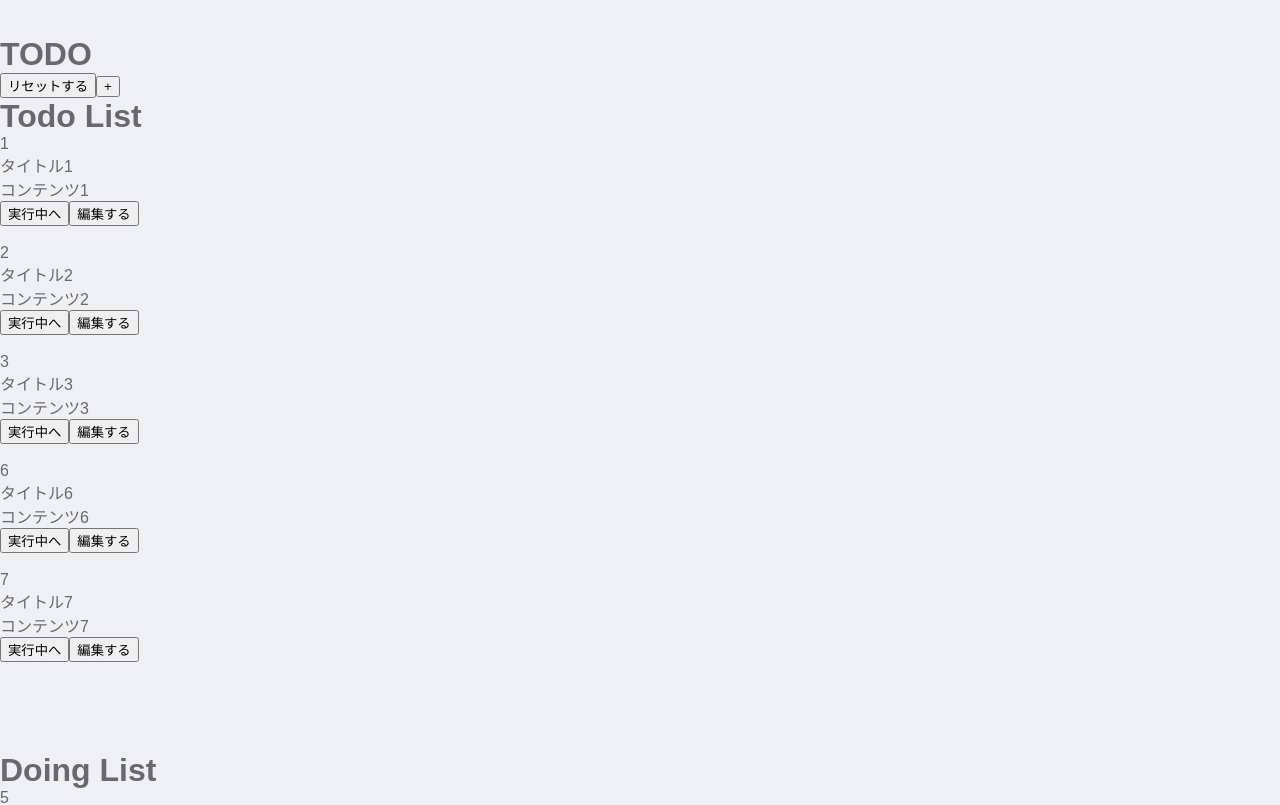
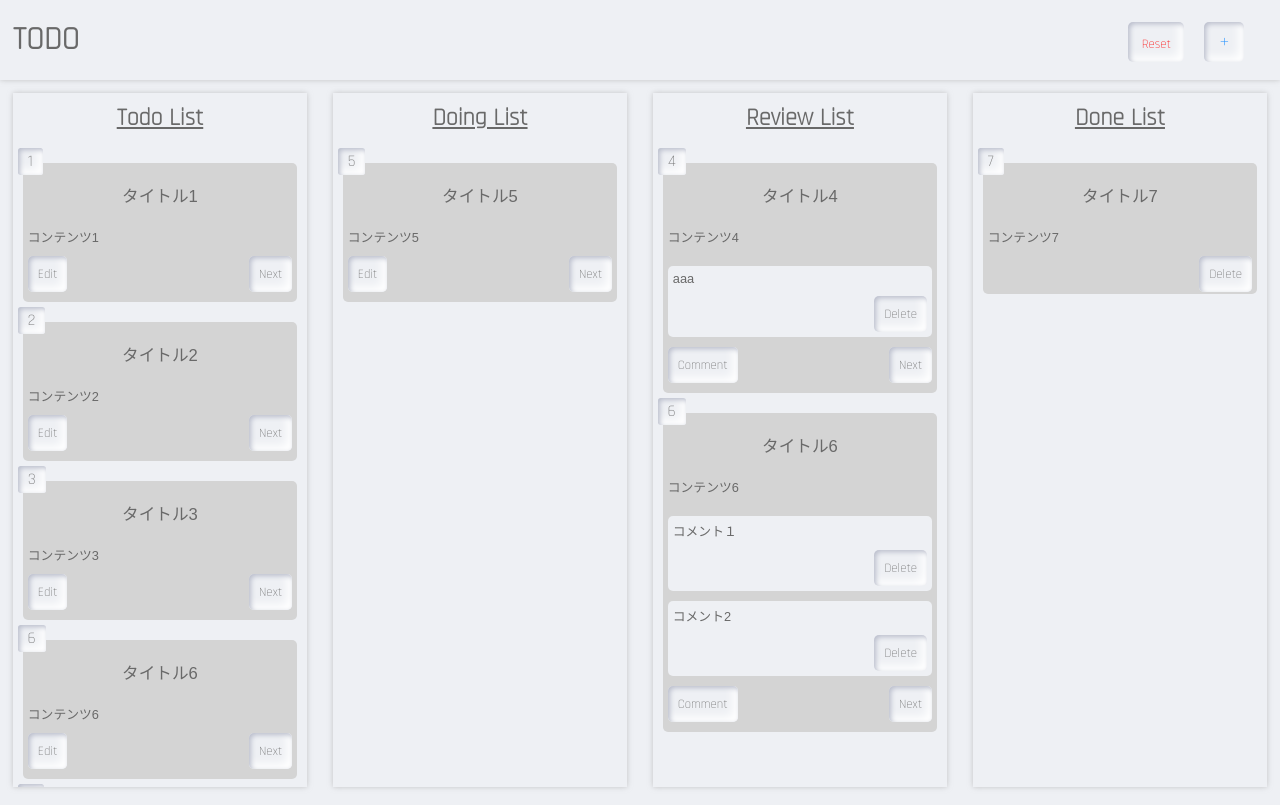
Before and after one commit to sho1374k/todo-react, a React (Create React App) app: page / in a window 1280 px wide. Shown: the top 805 px of the page. Built offline with nearby package versions, Linux system fonts and the light colour scheme.

Commit message:
style追加

```diff
--- a/src/assets/sass/reset.scss
+++ b/src/assets/sass/reset.scss
@@ -11,7 +11,6 @@ body,div,dl,dt,dd,ul,ol,li,h1,h2,h3,h4,h5,h6,pre,code,form,fieldset,legend,input
 blockquote,th,td {
   margin:0;
   padding:0;
-  white-space: pre-line;
 }
 table {
   border-collapse:collapse;
@@ -91,5 +90,8 @@ a {
   cursor:pointer;
 }
 
+// white-space: pre-line;
+
+
 @import url('https://fonts.googleapis.com/css2?family=Rajdhani:wght@300&display=swap');
 // font-family: 'Rajdhani', sans-serif;
--- a/src/assets/sass/style.scss
+++ b/src/assets/sass/style.scss
@@ -1,3 +1,427 @@
-.aaa{
-  color: #000;
+// 変数
+$shadow: 0px 0px 5px rgba(162, 162, 162, 0.571);
+$family:'Rajdhani', sans-serif;
+$gray:dimgray;
+$blue:#2b95ff;
+$base-color:#EEF0F4;
+
+// 関数
+@mixin position($position, $top, $right,$bottom, $left){
+  position: $position;
+  top: $top;
+  right: $right;
+  left: $left;
+  bottom: $bottom;
 }
+
+// header
+.header{
+  height: 10vh;
+  width: 100%;
+  box-shadow: $shadow;
+  position: relative;
+  &-title{
+    font-family: $family;
+    line-height: 10vh;
+    @include position(absolute,0 ,none,0 ,1vw)
+  }
+  &-btns{
+    @include position(absolute, none, 2vw, 1vh, none);
+    .btn-reset{
+      margin: 10px;
+      color: red;
+      height: 5vh;
+      width: 7vh;
+      padding: 5px 0 0 0 ;
+    }
+    .btn-open-form{
+      margin: 10px;
+      padding: 0px;
+      height: 5vh;
+      width: 5vh;
+      color: $blue;
+      font-size: 20px;
+    }
+  }
+}
+
+// btn
+.btn{
+  padding: 10px;
+  border: none;
+  background: #EEF0F4;
+  box-shadow:  inset 2px 2px 5px #BABECC, inset -5px -5px 10px #fff;
+  border-radius: 5px;
+  font-family: $family;
+  color: $gray;
+  font-size: 1vw;
+  cursor: pointer;
+  &:hover{
+    color: $gray;
+    box-shadow:  inset 1px 1px 2px #BABECC, inset -1px -1px 2px #fff;
+  }
+}
+
+// main
+main{
+  height: 90vh;
+  width: 100%;
+  display: flex;
+}
+
+// form
+.modal{
+  @include position(fixed, 0, 0, none,none );
+  background-color: rgba(0, 0, 0, 0.757);
+  z-index: 9999;
+  transform: rotateZ(9999px);
+  width: 100vw;
+}
+.form{
+  @include position(absolute,0,0,0,0 );
+  margin: auto;
+  padding: 10px;
+  max-height: 450px;
+  width: 50vh;
+  &-title{
+    min-height: 5vh;
+    padding: 10px;
+    margin: 10px;
+    position: relative;
+    &_input{
+      display: inline-block;
+      height: 5vh;
+      width: 95%;
+      padding: 0px 2.5%;
+      @include position(absolute,0 ,0 ,none ,0);
+      box-shadow:  inset 2px 2px 5px #BABECC, inset -5px -5px 10px #fff;
+      margin: auto;
+      border: none;
+      border-radius: 5px;
+      font-size: 1.3vw;
+    }
+    &_error{
+      padding: 0px 10px;
+      text-align: center;
+      font-size: 1vw;
+      color: red;
+      background-color: $base-color;
+      margin-top: 5vh;
+      border-radius: 5px;
+    }
+  }
+  &-content{
+    min-height: 30vh;
+    padding: 10px;
+    margin: 10px;
+    position: relative;
+    &_input{
+      display: inline-block;
+      height: 30vh;
+      resize: none;
+      width: 95%;
+      padding: 0px 2.5%;
+      border: none;
+      @include position(absolute,0 ,0 ,none ,0);
+      margin: auto;
+      background: $base-color;
+      box-shadow:  inset 2px 2px 5px #BABECC, inset -5px -5px 10px #fff;
+      border-radius: 5px;
+      font-size: 1vw;
+    }
+    &_error{
+      font-size: 1vw;
+      padding: 0px 10px;
+      text-align: center;
+      color: red;
+      background-color: $base-color;
+      margin-top: 30vh;
+      border-radius: 5px;
+    }
+  }
+  &-btns{
+    height: 5vh;
+    margin: 10px;
+    display: flex;
+    justify-content: space-around;
+    .btn-add-todo{
+      color: $blue;
+      border-radius: 5px;
+      cursor: pointer;
+      &:hover{
+        color: $gray;
+      }
+    }
+    .btn-close-form{
+      color: red;
+      border-radius: 5px;
+      &:hover{
+        color: $gray;
+      }
+    }
+  }
+}
+
+// todo doing review done
+.todo,
+.doing,
+.review,
+.done{
+  overflow:scroll;
+  width: calc(92vw/4);
+  box-shadow: $shadow;
+  margin: 1%;
+  &-title{
+    font-family: $family;
+    padding: 10px;
+    text-align: center;
+    text-decoration:underline;
+  }
+  &-content{
+    background-color:#d4d4d4;
+    border-radius: 5px;
+    padding: 10px 5px;
+    margin: 20px 10px;
+    &-des{
+      position: relative;
+    }
+    &-btns{
+      position: relative;
+      .btn-next{
+        @include position(absolute, none, 0, 0, none);
+        &:hover{
+          color: $blue;
+        }
+      }
+      .btn-edit-todo{
+        @include position(absolute, none, none, 0, 0);
+      }
+    }
+  }
+}
+
+//review comment
+.comment{
+  position: relative;
+  &-box{
+    display: flex;
+    flex-wrap: wrap;
+    justify-content: space-between;
+    align-content: flex-start;
+    margin: 10px 0px;
+    border-radius: 5px;
+    background-color: $base-color;
+    &-des{
+      padding: 5px 5px;
+      white-space: pre-line;
+      font-size: 1vw;
+    }
+    &-btn{
+      width: 100%;
+      .btn-comment-delete{
+        float: right;
+        margin: 5px;
+      }
+    }
+  }
+  &-btns{
+    .btn-next{
+      @include position(absolute, none, 0, 0, none);
+      &:hover{
+        color: $blue;
+      }
+    }
+    .btn-comment-create{
+      @include position(absolute, none, none, 0, 0);
+    }
+  }
+}
+
+// comment
+.commentForm{
+  &-text{
+    min-height: 2vh;
+    padding: 10px;
+    margin: 10px;
+    position: relative;
+    &_input{
+      height: 4vh;
+      width: 95%;
+      padding: 0px 2.5%;
+      @include position(absolute,0 ,0 ,none ,0);
+      box-shadow:  inset 2px 2px 5px #BABECC, inset -5px -5px 10px #fff;
+      margin: auto;
+      border: none;
+      border-radius: 5px;
+      font-size: 1.3vw;
+    }
+    &_error{
+      padding: 0px 10px;
+      text-align: center;
+      font-size: 1vw;
+      color: red;
+      background-color: $base-color;
+      margin-top: 4vh;
+      border-radius: 5px;
+    }
+  }
+  &-btns{
+    height: 5vh;
+    margin: 10px;
+    display: flex;
+    justify-content: space-around;
+    .btn-add-comment{
+      border-radius: 5px;
+      color: $blue;
+      background-color: $base-color;
+      border: none;
+      cursor: pointer;
+      font-family: $family;
+      font-size: 1vw;
+
+      box-shadow:  inset 2px 2px 5px #BABECC, inset -5px -5px 10px #fff;
+      &:hover{
+        color: $gray;
+        box-shadow:  inset 1px 1px 2px #BABECC, inset -1px -1px 2px #fff;
+      }
+    }
+    .btn-close-comenntForm{
+      border-radius: 5px;
+      color: red;
+      &:hover{
+        color: $gray;
+      }
+    }
+  }
+}
+
+
+// done
+
+.done-content-btns{
+  width: 100%;
+  padding: 0 0 10px 0;
+  .btn-todo-delete{
+    float: right;
+    &:hover{
+      color: red;
+    }
+  }
+}
+
+
+
+
+
+
+
+// edit form
+.edit{
+  &-title{
+    min-height: 5vh;
+    padding: 10px;
+    margin: 10px;
+    position: relative;
+    &_input{
+      display: inline-block;
+      height: 5vh;
+      width: 95%;
+      padding: 0px 2.5%;
+      @include position(absolute,0 ,0 ,none ,0);
+      box-shadow:  inset 2px 2px 5px #BABECC, inset -5px -5px 10px #fff;
+      margin: auto;
+      border: none;
+      border-radius: 5px;
+      font-size: 1.3vw;
+    }
+    &_error{
+      padding: 0px 10px;
+      text-align: center;
+      font-size: 1vw;
+      color: red;
+      background-color: $base-color;
+      margin-top: 5vh;
+      border-radius: 5px;
+    }
+  }
+  &-content{
+    min-height: 30vh;
+    padding: 10px;
+    margin: 10px;
+    position: relative;
+    &_input{
+      display: inline-block;
+      height: 30vh;
+      resize: none;
+      width: 95%;
+      padding: 2.5% 2.5%;
+      border: none;
+      @include position(absolute,0 ,0 ,none ,0);
+      margin: auto;
+      background: $base-color;
+      box-shadow:  inset 2px 2px 5px #BABECC, inset -5px -5px 10px #fff;
+      border-radius: 5px;
+      font-size: 1vw;
+    }
+    &_error{
+      padding: 0px 10px;
+      text-align: center;
+      font-size: 1vw;
+      color: red;
+      background-color: $base-color;
+      margin-top: 30vh;
+      border-radius: 5px;
+    }
+  }
+  &-btns{
+    height: 5vh;
+    margin: 10px;
+    display: flex;
+    justify-content: space-around;
+    .btn-edit-todo{
+      border-radius: 5px;
+      color: $blue;
+      cursor: pointer;
+      &:hover{
+        color: $gray;
+      }
+    }
+    .btn-close-edit{
+      border-radius: 5px;
+      color: red;
+      &:hover{
+        color: $gray;
+      }
+    }
+  }
+}
+
+
+
+
+
+
+// タスク詳細
+.todo-des{
+  &_id{
+    font-family: $family;
+    @include position(absolute,-25px,none ,none ,-10px );
+    padding:3px 10px;
+    background-color: $base-color;
+    box-shadow:  inset 2px 2px 5px #BABECC, inset -5px -5px 10px #fff;
+    border-radius: 10%;
+
+  }
+  &_title{
+    text-align: center;
+    padding: 10px;
+    font-size: 1.3vw;
+  }
+  &_content{
+    padding: 10px 0px;
+    white-space: pre-line;
+    font-size: 1vw;
+  }
+}
+
+//  font-family: $family;
--- a/src/components/form/comment-form.jsx
+++ b/src/components/form/comment-form.jsx
@@ -14,8 +14,8 @@ export const CommentForm = (props) => {
       </div>
 
       <div className="commentForm-btns">
-        <button className="brn btn-add-comment" type="submit" >コメントを追加する</button>
-        <Btn name={"閉じる"} styleName={"btn btn-close-comenntForm"} actionClick={props.changeComment} value={props.number} i={String} />
+        <button className="brn btn-add-comment" type="submit" >Add Comment</button>
+        <Btn name={"Close"} styleName={"btn btn-close-comenntForm"} actionClick={props.changeComment} value={props.number} i={String} />
       </div>
     </form>
   )
--- a/src/components/form/edit-form.jsx
+++ b/src/components/form/edit-form.jsx
@@ -27,8 +27,8 @@ export const EditForm = (props) => {
       </div>
 
       <div className="edit-btns">
-        <button className="btn btn-edit-todo" type="submit">変更する</button>
-        <Btn  name={"閉じる"} styleName={"btn btn-close-edit"} actionClick={props.changeEdit} value={props.number} i={String} />
+        <button className="btn btn-edit-todo" type="submit">Edit</button>
+        <button className="btn btn-close-edit" type="submit">Close</button>
       </div>
     </form>
   )
--- a/src/components/form/form.jsx
+++ b/src/components/form/form.jsx
@@ -2,9 +2,12 @@ import React from "react";
 import {Btn} from "../button/btn";
 
 export const Form = (props) => {
+  const height = window.innerHeight;
+
   return(
     <>
       { props.openTodo === true &&
+      <div className="modal" style={{height: height}}>
         <form className="form" onSubmit={props.addTodo} >
           <div className="form-title">
             <input className="form-title_input" type="text" name="title" placeholder="enter title"/>
@@ -20,17 +23,17 @@ export const Form = (props) => {
             <textarea className="form-content_input" name="content" id="" cols="30" rows="4" placeholder="enter text"></textarea>
             {props.error.errorContent === true &&
               // エラー
-          <div className="form-content__error">
+              <div className="form-content_error">
                 テキストを入力してください
               </div>
             }
           </div>
-
           <div className="form-btns">
             <button className="btn btn-add-todo" type="submit">add todo</button>
-        <Btn  name={"閉じる"} styleName={"btn btn-close-form"} actionClick={props.handleTodo} value={String} i={String} />
+            <Btn  name={"Close"} styleName={"btn btn-close-form"} actionClick={props.handleTodo} value={String} i={String} />
           </div>
         </form>
+      </div>
       }
     </>
   )
--- a/src/components/header/header.jsx
+++ b/src/components/header/header.jsx
@@ -6,8 +6,8 @@ export const Header = (props) => {
     <header className="header">
       <h1 className="header-title">TODO</h1>
       <div className="header-btns">
-        <Btn  name={"リセットする"} styleName={"btn btn-reset"} actionClick={props.resetTodo} value={String} i={String} />
-        <Btn  name={"+"} styleName={"btn btn-open-form"} actionClick={props.handleTodo} value={String} i={String} />
+        <Btn name={"Reset"} styleName={"btn btn-reset"} actionClick={props.resetTodo} value={String} i={String} />
+        <Btn name={"+"} styleName={"btn btn-open-form"} actionClick={props.handleTodo} value={String} i={String} />
       </div>
     </header>
   )
--- a/src/components/todo/doing.jsx
+++ b/src/components/todo/doing.jsx
@@ -6,12 +6,13 @@ import {Btn} from "../button/btn";
 export const Doing = (props) => {
   return(
     <div className="doing">
-      <h1 className="doing-title">Doing List</h1>
+      <h2 className="doing-title">Doing List</h2>
       {props.data.map((todo, i) => {
         let number = todo.id
         return(
+          <>
+          { todo.edit === true && todo.doing === true ?
             <div className="doing-content" key={i}>
-          { todo.edit === true && todo.doing === true ?
               <EditForm
                 editTodo={props.editTodo}
                 editTitle={props.editTitle}
@@ -22,25 +23,26 @@ export const Doing = (props) => {
                 todo={todo}
                 i={i}
               />
+            </div>
           :
           <>
             {todo.doing === true &&
-            <>
+            <div className="doing-content" key={i}>
               <div className="doing-content-des" key={i}>
                 <IndividualTodo
                   todo={todo}
                 />
               </div>
               <div className="doing-content-btns">
-                <Btn  name={"確認待ちへ"} styleName={"btn btn-review"} actionClick={props.changeReview} value={number} i={String} />
-                <Btn  name={"編集する"} styleName={"btn btn-edit-todo"} actionClick={props.changeEdit} value={number} i={String} />
+                <Btn  name={"Next"} styleName={"btn btn-next"} actionClick={props.changeReview} value={number} i={String} />
+                <Btn  name={"Edit"} styleName={"btn btn-edit-todo"} actionClick={props.changeEdit} value={number} i={String} />
                 <br/><br/>
               </div>
+            </div>
+            }
           </>
           }
           </>
-          }
-        </div>
         )
       })}
     </div>
--- a/src/components/todo/done.jsx
+++ b/src/components/todo/done.jsx
@@ -5,25 +5,25 @@ import {Btn} from "../button/btn";
 export const Done = (props) => {
   return(
     <div className="done">
-      <h1 className="done-title">Done List</h1>
+      <h2 className="done-title">Done List</h2>
       {props.data.map((todo, i) => {
         let number = todo.id
         return(
+          <>
+          {todo.done === true &&
             <div className="done-content" key={i}>
-          {todo.done === true &&
-          <>
               <div className="done-content-des" key={i}>
                 <IndividualTodo
                   todo={todo}
                 />
               </div>
               <div className="done-content-btns">
-              <Btn  name={"削除する"} styleName={"btn btn-todo-delete"} actionClick={props.deleteTodo} value={number} i={String} />
+                <Btn  name={"Delete"} styleName={"btn btn-todo-delete"} actionClick={props.deleteTodo} value={number} i={String} />
                 <br/>
               </div>
+            </div>
+          }
           </>
-          }
-          </div>
         )
       })}
     </div>
--- a/src/components/todo/review.jsx
+++ b/src/components/todo/review.jsx
@@ -6,19 +6,20 @@ import {Btn} from "../button/btn";
 export const Review = (props) => {
   return(
     <div className="review">
-      <h1 className="review-title">Review List</h1>
+      <h2 className="review-title">Review List</h2>
       {props.data.map((todo, i) => {
         let number = todo.id;
         let commentArray = todo.comment;
         return(
+          <>
+          {todo.review === true &&
             <div className="review-content" key={i}>
-          {todo.review === true &&
               <div className="review-content-des">
                 <IndividualTodo
                   todo={todo}
                 />
 
-              <div className="commnet">
+                <div className="comment">
                   {commentArray.length > 0 &&
                     commentArray.map((comment, i) => {
                       return(
@@ -27,7 +28,7 @@ export const Review = (props) => {
                             {comment.text}
                           </div>
                           <div className="comment-box-btn">
-                          <Btn  name={"コメント削除"} styleName={"btn btn-comment-delete"} actionClick={props.deleteComment} value={number} i={i} />
+                            <Btn  name={"Delete"} styleName={"btn btn-comment-delete"} actionClick={props.deleteComment} value={number} i={i} />
                           </div>
                         </div>
                       )
@@ -44,16 +45,17 @@ export const Review = (props) => {
                     </>
                   :
                     <div className="comment-btns">
-                    <Btn  name={"完了する"} styleName={"btn btn-complate"} actionClick={props.changeDone} value={number} i={i} />
-                    <Btn  name={"コメントする"} styleName={"btn btn-comment-create"} actionClick={props.changeComment} value={number} i={i} />
+                      <Btn  name={"Next"} styleName={"btn btn-next"} actionClick={props.changeDone} value={number} i={i} />
+                      <Btn  name={"Comment"} styleName={"btn btn-comment-create"} actionClick={props.changeComment} value={number} i={i} />
                     </div>
 
                   }
                   <br/><br/>
                 </div>
               </div>
+            </div>
           }
-          </div>
+          </>
         )
       })}
     </div>
--- a/src/components/todo/todo-list.jsx
+++ b/src/components/todo/todo-list.jsx
@@ -6,12 +6,13 @@ import {Btn} from "../button/btn";
 export const TodoList = (props) => {
   return(
     <div className="todo">
-      <h1 className="todo-title">Todo List</h1>
+      <h2 className="todo-title">Todo List</h2>
       {props.data.map((todo, i) => {
         let number = todo.id
         return(
+          <>
+            { todo.edit === true && todo.notYet === true?
               <div className="todo-content" key={i}>
-            { todo.edit === true && todo.notYet === true?
                 <EditForm
                   editTodo={props.editTodo}
                   editTitle={props.editTitle}
@@ -22,10 +23,11 @@ export const TodoList = (props) => {
                   todo={todo}
                   i={i}
                 />
+              </div>
             :
             <>
               {todo.notYet === true &&
-              <>
+                <div className="todo-content" key={i}>
                   <div className="todo-content-des" key={i}>
                     <IndividualTodo
                       todo={todo}
@@ -33,16 +35,15 @@ export const TodoList = (props) => {
 
                   </div>
                   <div className="todo-content-btns">
-                  <Btn  name={"実行中へ"} styleName={"btn btn-doing"} actionClick={props.changeDoing} value={number} i={String} />
-                  <Btn  name={"編集する"} styleName={"btn btn-edit"} actionClick={props.changeEdit} value={number} i={String} />
+                    <Btn  name={"Next"} styleName={"btn btn-next"} actionClick={props.changeDoing} value={number} i={String} />
+                    <Btn  name={"Edit"} styleName={"btn btn-edit-todo"} actionClick={props.changeEdit} value={number} i={String} />
                     <br/><br/>
                   </div>
+                </div>
+              }
             </>
             }
           </>
-            }
-
-          </div>
         )
       })}
     </div>
```
Also changed, not shown: 1 other file (tests, documents, lock files or other folders). Lines whose indentation alone changed are shown as unchanged.
